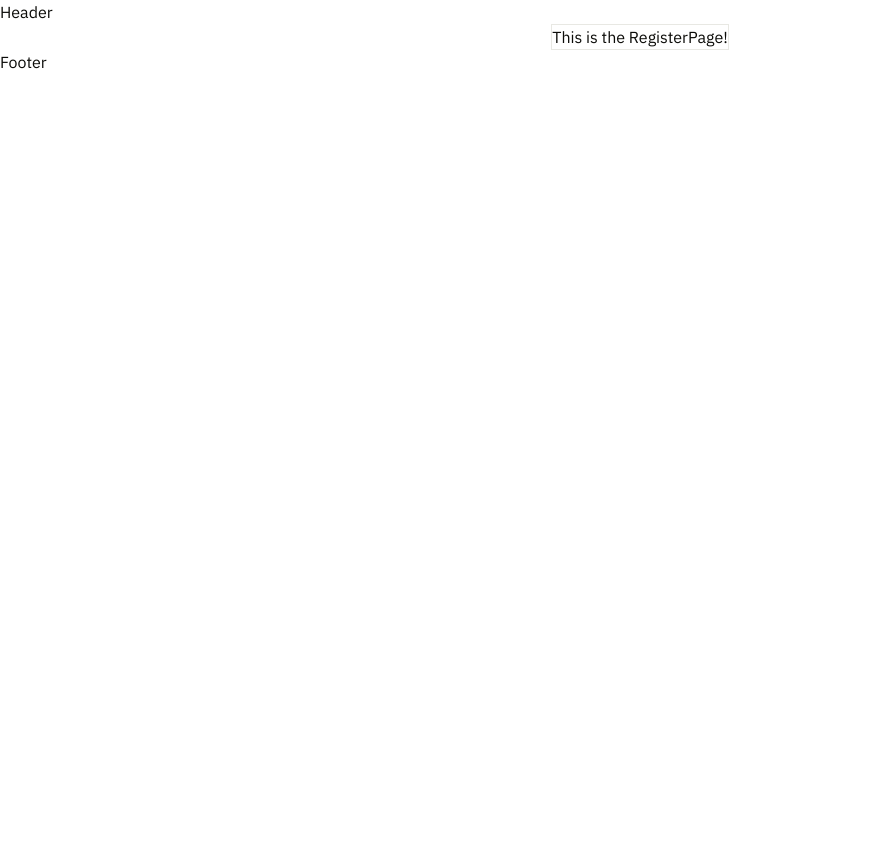
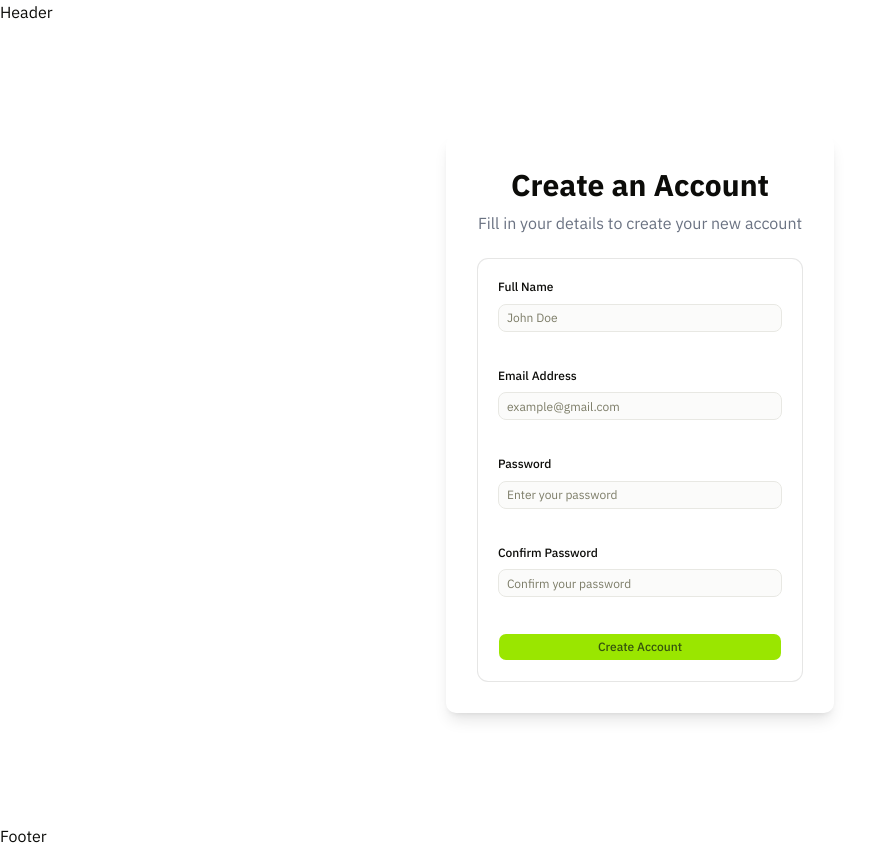
Before and after one commit to sakib404-hub/my-first-next-js-application, a Next.js app: page /register in a window 1280 px wide. Shown: the whole page, without its empty margins (0-894 px from the left). Before the commit the page ends 800 px from the top, so only its background shows below. Built offline with nearby package versions, Linux system fonts and the light colour scheme.

Commit message:
register page

```diff
--- /dev/null
+++ b/app/(auth)/_components/RegistratationForm.tsx
@@ -0,0 +1,69 @@
+"use client";
+import { Button } from "@/components/ui/button";
+import { Card } from "@/components/ui/card";
+import { Field, FieldLabel } from "@/components/ui/field";
+import { Input } from "@/components/ui/input";
+
+const RegisterForm = () => {
+  return (
+    <form className="space-y-4">
+      <Card className="p-5 space-y-5">
+        {/* Full Name */}
+        <Field>
+          <FieldLabel htmlFor="name">Full Name</FieldLabel>
+          <Input
+            id="name"
+            name="name"
+            type="text"
+            placeholder="John Doe"
+            required
+          />
+        </Field>
+
+        {/* Email */}
+        <Field>
+          <FieldLabel htmlFor="email">Email Address</FieldLabel>
+          <Input
+            id="email"
+            name="email"
+            type="email"
+            placeholder="example@gmail.com"
+            required
+          />
+        </Field>
+
+        {/* Password */}
+        <Field>
+          <FieldLabel htmlFor="password">Password</FieldLabel>
+          <Input
+            id="password"
+            name="password"
+            type="password"
+            placeholder="Enter your password"
+            required
+          />
+        </Field>
+
+        {/* Confirm Password */}
+        <Field>
+          <FieldLabel htmlFor="confirmPassword">
+            Confirm Password
+          </FieldLabel>
+          <Input
+            id="confirmPassword"
+            name="confirmPassword"
+            type="password"
+            placeholder="Confirm your password"
+            required
+          />
+        </Field>
+
+        <Button type="submit" className="w-full">
+          Create Account
+        </Button>
+      </Card>
+    </form>
+  );
+};
+
+export default RegisterForm;
--- a/app/(auth)/layout.tsx
+++ b/app/(auth)/layout.tsx
@@ -2,7 +2,7 @@ import React from 'react'
 
 const layout = ({children} : {children : React.ReactNode}) => {
   return (
-    <div className='max-w-7xl mx-auto border'>
+    <div className='max-w-7xl mx-auto'>
       {children}
     </div>
   )
--- a/app/(auth)/register/page.tsx
+++ b/app/(auth)/register/page.tsx
@@ -1,11 +1,28 @@
-import React from 'react'
+import React from "react";
+import RegisterForm from "../_components/RegistratationForm";
 
 const RegisterPage = () => {
   return (
-    <div>
-      This is the RegisterPage!
-    </div>
-  )
-}
+    <>
+      <div className="flex min-h-screen items-center justify-center">
+        <div className="w-full max-w-md space-y-6 rounded-lg p-8 shadow-lg">
+
+          {/* this is for the  generic texts */}
+          <div className="space-y-2 text-center">
+            <h1 className="text-3xl font-bold">Create an Account</h1>
+            <p className="text-gray-500">
+              Fill in your details to create your new account
+            </p>
+          </div>
+
+          {/* this is for the interactive form */}
+          <div>
+            <RegisterForm></RegisterForm>
+          </div>
+        </div>
+      </div>
+    </>
+  );
+};
 
 export default RegisterPage;
```
